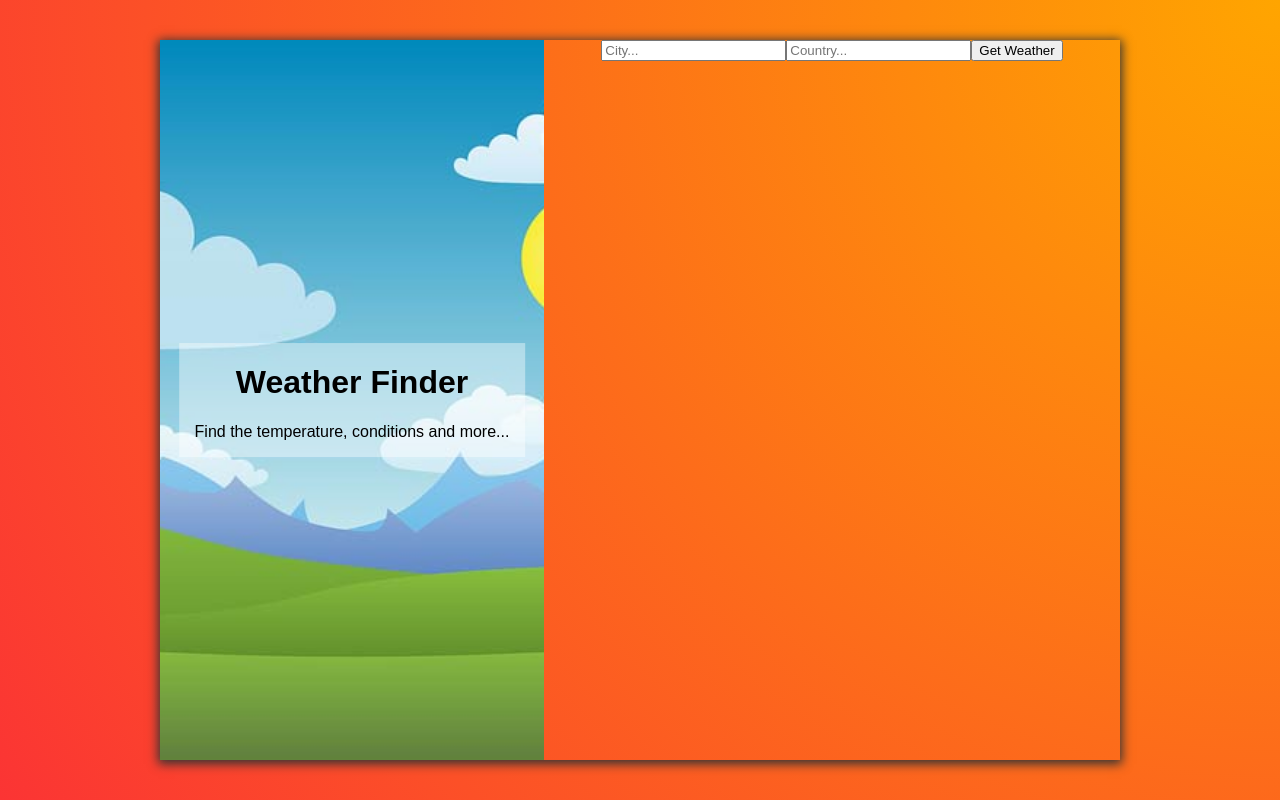
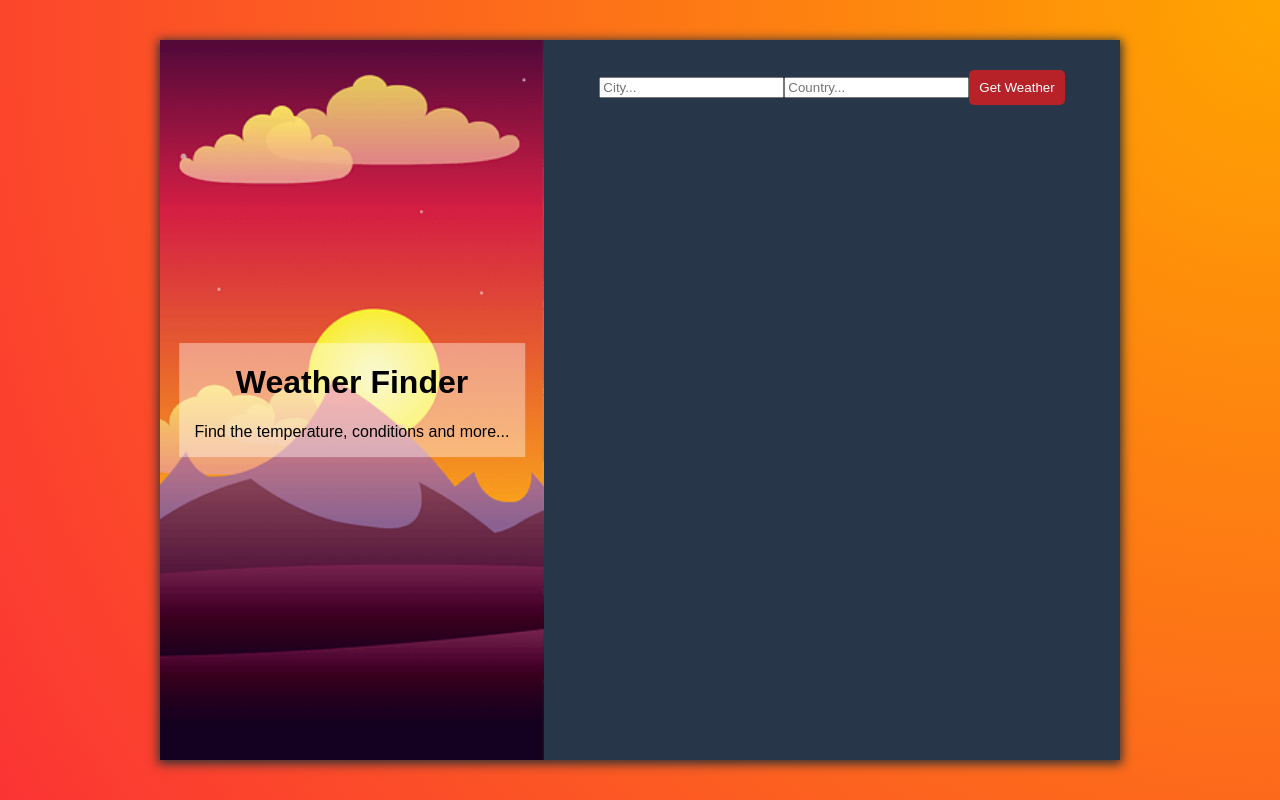
Before and after one commit to its-gio/weather-app, a React (Create React App) app: page / in a window 1280 px wide. Built offline with nearby package versions, Linux system fonts and the light colour scheme; the HTML template or start-up script is replaced by a standard one.

Commit message:
Changing background and giving form padding and button styles in form

```diff
--- a/src/css/App.css
+++ b/src/css/App.css
@@ -17,7 +17,7 @@ header {
     width: 40%;
     height: var(--content-height);
     position: relative;
-    background: url(../img/weather-background.jpg) no-repeat center;
+    background: url(../img/weather-background.png) no-repeat right;
     background-size: cover;
 }
 
@@ -36,4 +36,17 @@ header {
     text-align: center;
     align-self: flex-start;
     height: var(--content-height);
+    background: #273648;
 }
+
+.content-container__form.right form{
+    padding: 30px 0;
+}
+
+.content-container__form.right form button{
+    background: #ff1818aa;
+    color: white;
+    padding: 10px;
+    border: 0;
+    border-radius: 5px;
+}
```
Also changed, not shown: src/img/weather-background.jpg (deleted), src/img/weather-background.png (added).
